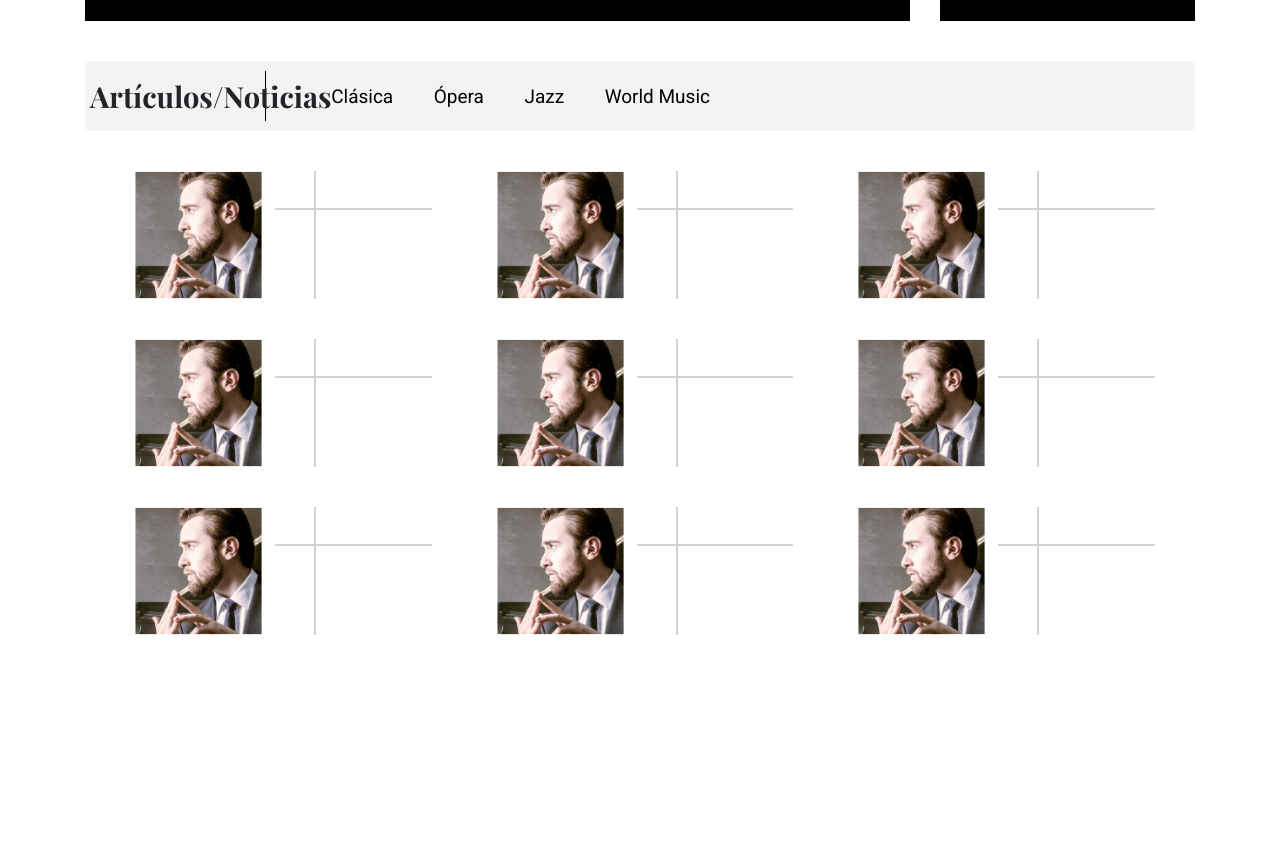
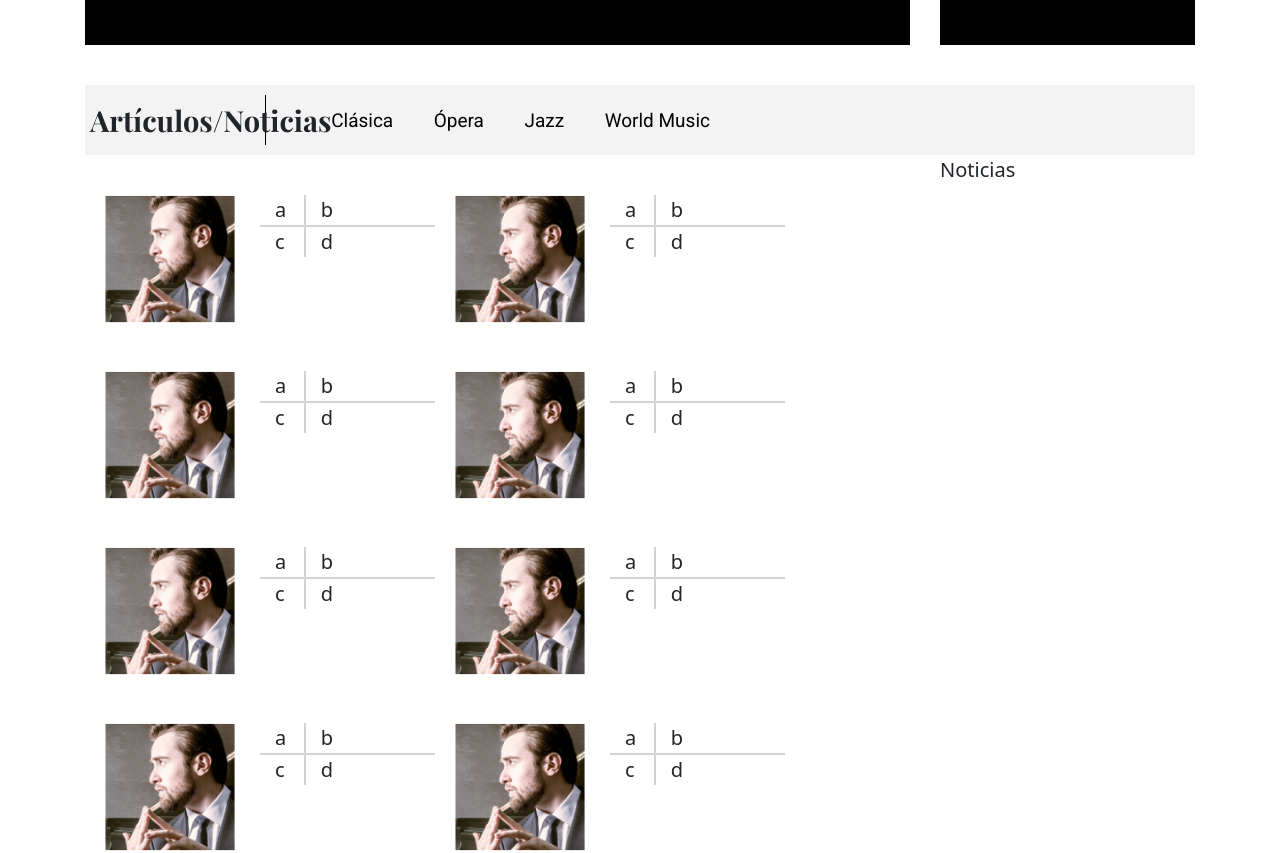
Before and after one commit to jomarz/tempo-front, a Vue app: page / in a window 1280 px wide. Shown: the part 2620-3473 px from the top of the page. Before the commit the page ends 3335 px from the top, so only its background shows below. Built offline with nearby package versions, Linux system fonts and the light colour scheme.

Commit message:
Style article grid boxes

```diff
--- a/src/components/ArticleGrid.vue
+++ b/src/components/ArticleGrid.vue
@@ -2,7 +2,7 @@
     <div class="article-grid event-grid container flex-wrap">
         <template v-if="contentType === 'event'">
             <template v-for="content in contentList" :key="content">
-                <div class="col-md-4 small-box-container">
+                <div class="small-box-container">
                     <content-small-box />
                 </div>
             </template>
--- a/src/components/ArticlesSection.vue
+++ b/src/components/ArticlesSection.vue
@@ -6,9 +6,10 @@
             </div>
         </div>
         <div class="row grid-row">
-            <div class="col">
+            <div class="col-12 col-md-9">
                 <ArticleGrid />
             </div>
+            <div class="col-12 col-md-3">Noticias</div>
         </div>
     </div>
 </template>
--- a/src/components/ContentSmallBox.vue
+++ b/src/components/ContentSmallBox.vue
@@ -1,17 +1,17 @@
 <template>
-    <div class="content-small-box container">
-        <div class="row">
-            <div class="col-5 thumbnail">
+    <div class="content-small-box ">
+        <div class="">
+            <div class="thumbnail">
                 <img src="../assets/img/Pictures/thumbnail1.png" alt="">
             </div>
-            <div class="col-7 box_info container">
+            <div class="box_info container">
                 <div class="row box-title-row no-gutters">
-                    <div class="col-3"></div>
-                    <div class="col-9 box-title"></div>
+                    <div class="col-3">a</div>
+                    <div class="col-9 box-title">b</div>
                 </div>
                 <div class="row box-content-row no-gutters">
-                    <div class="col-3 box-day"></div>
-                    <div class="col-9 box-content"></div>
+                    <div class="col-3 box-day">c</div>
+                    <div class="col-9 box-content">d</div>
                 </div>
             </div>
         </div>
@@ -26,13 +26,20 @@ export default {
 
 <style lang="scss" scoped>
     .content-small-box {
-        //display: flex;
-        //box-sizing: content-box;
+        width: 330px;
+        display: inline-block;
         margin-bottom: 40px;
+        .thumbnail {
+            width: 130px;
+            float: left;
+        }
         .thumbnail img {
             height: 128px;
+            width: 130px;
         }
-        .box_info.container {
+        .box_info {
+            width: 200px;
+            float: left;
             padding-left: 25px;
             padding-right: 0px;
         }
```
